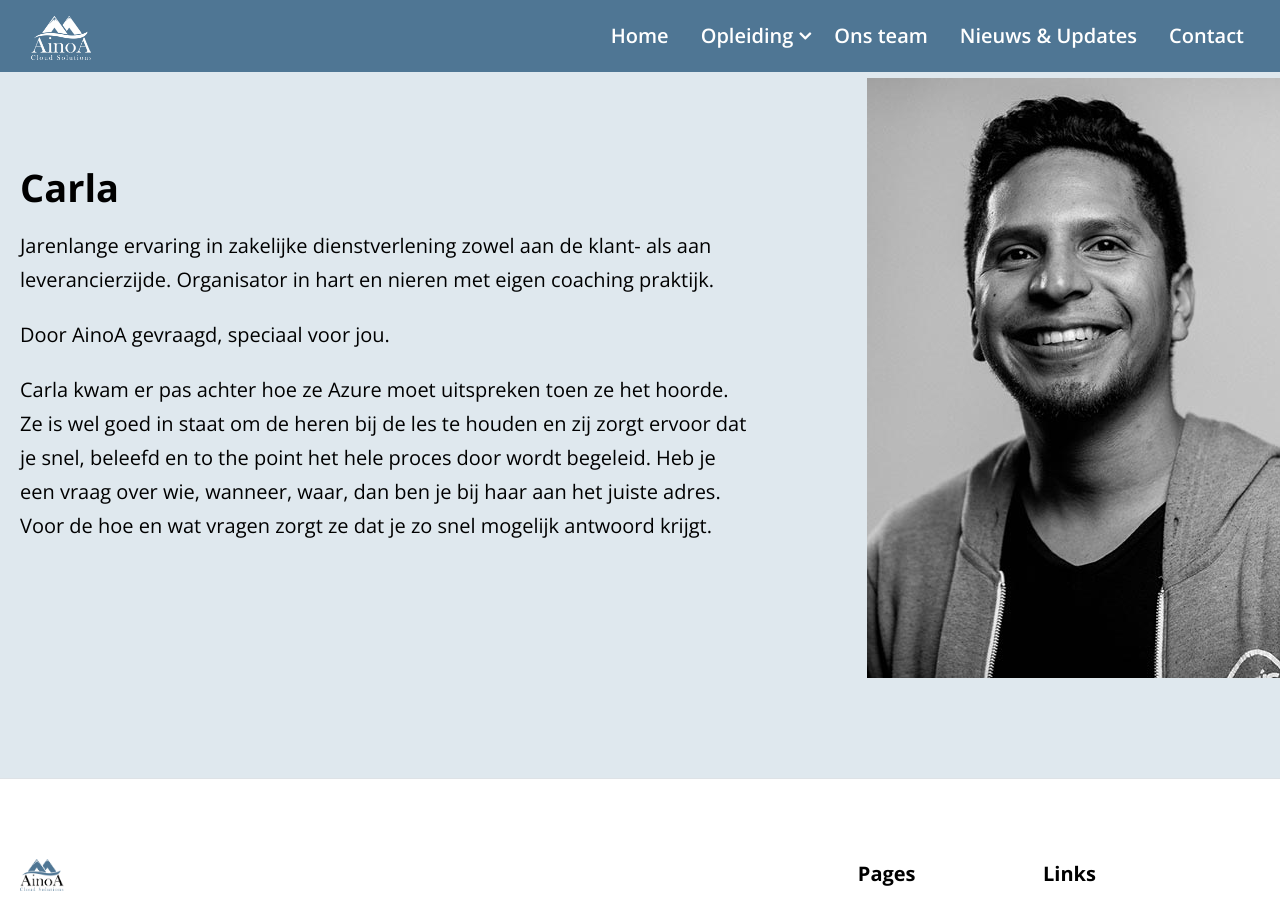
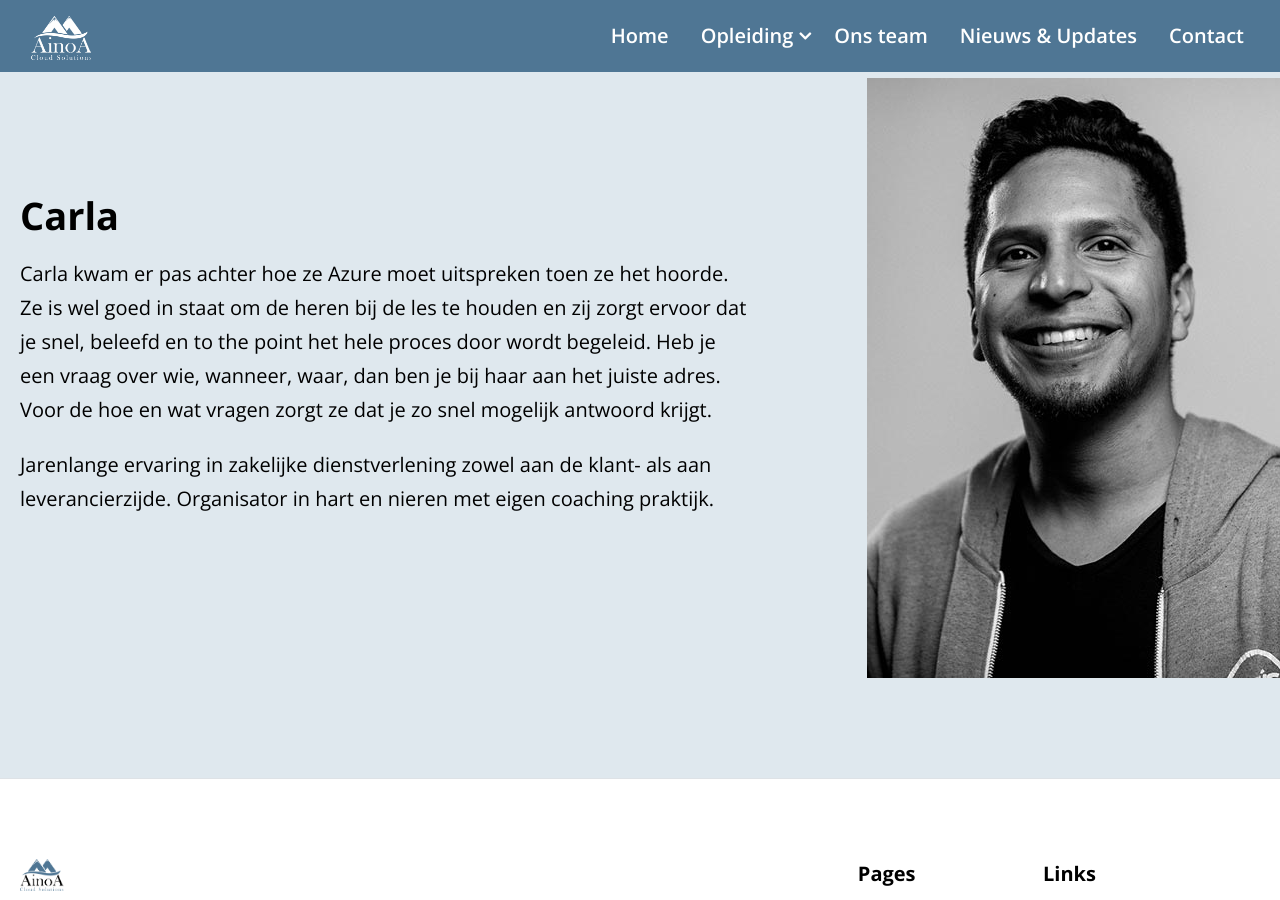
Before and after one commit to Dimtemp/ainoawebsite, a Jekyll site: the page built from _teams/carla-hofland.html, in a window 1280 px wide and 900 px high, scrolled down 462 px. Built offline with Jekyll 4.4.1, drawn with Linux system fonts in a browser that asks for light colours.

Commit message:
Update carla-hofland.html

```diff
--- a/_teams/carla-hofland.html
+++ b/_teams/carla-hofland.html
@@ -17,18 +17,11 @@ website_link: #
 <h1 class="title">Carla</h1>
 
 
-
 <ul class="feature-listing-style-2">
-  <li>
-
-    <p class="text">Jarenlange ervaring in zakelijke dienstverlening zowel aan de klant- als aan leverancierzijde. Organisator in hart en nieren met eigen coaching praktijk.</p>
-  </li>
-  <li>
-    <p class="text">Door AinoA gevraagd, speciaal voor jou.</p>
-  </li>
   <li>
     <p class="text">Carla kwam er pas achter hoe ze Azure moet uitspreken toen ze het hoorde. Ze is wel goed in staat om de heren bij de les te houden en zij zorgt ervoor dat je snel, beleefd en to the point het hele proces door wordt begeleid. Heb je een vraag over wie, wanneer, waar, dan ben je bij haar aan het juiste adres. Voor de hoe en wat vragen zorgt ze dat je zo snel mogelijk antwoord krijgt.</p>
   </li>
-
-
+  <li>
+    <p class="text">Jarenlange ervaring in zakelijke dienstverlening zowel aan de klant- als aan leverancierzijde. Organisator in hart en nieren met eigen coaching praktijk.</p>
+  </li>
 </ul>
```
